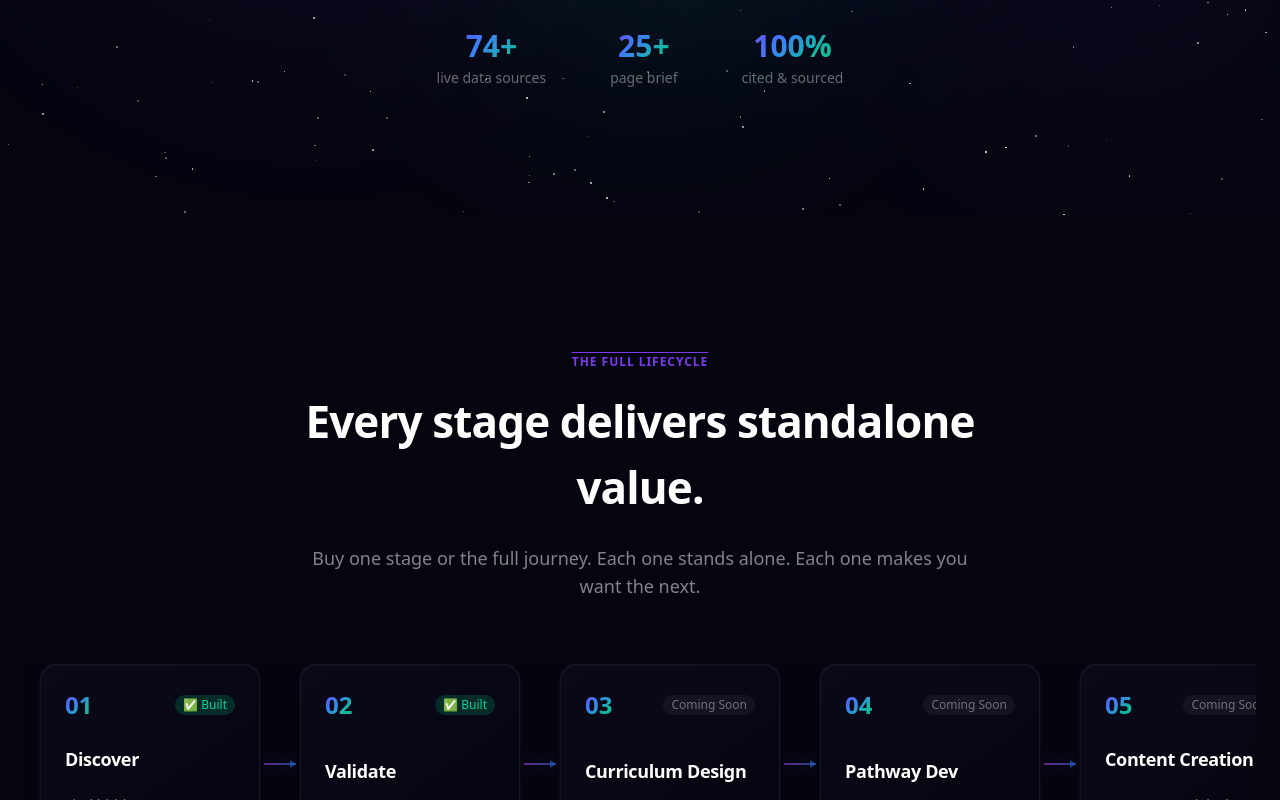
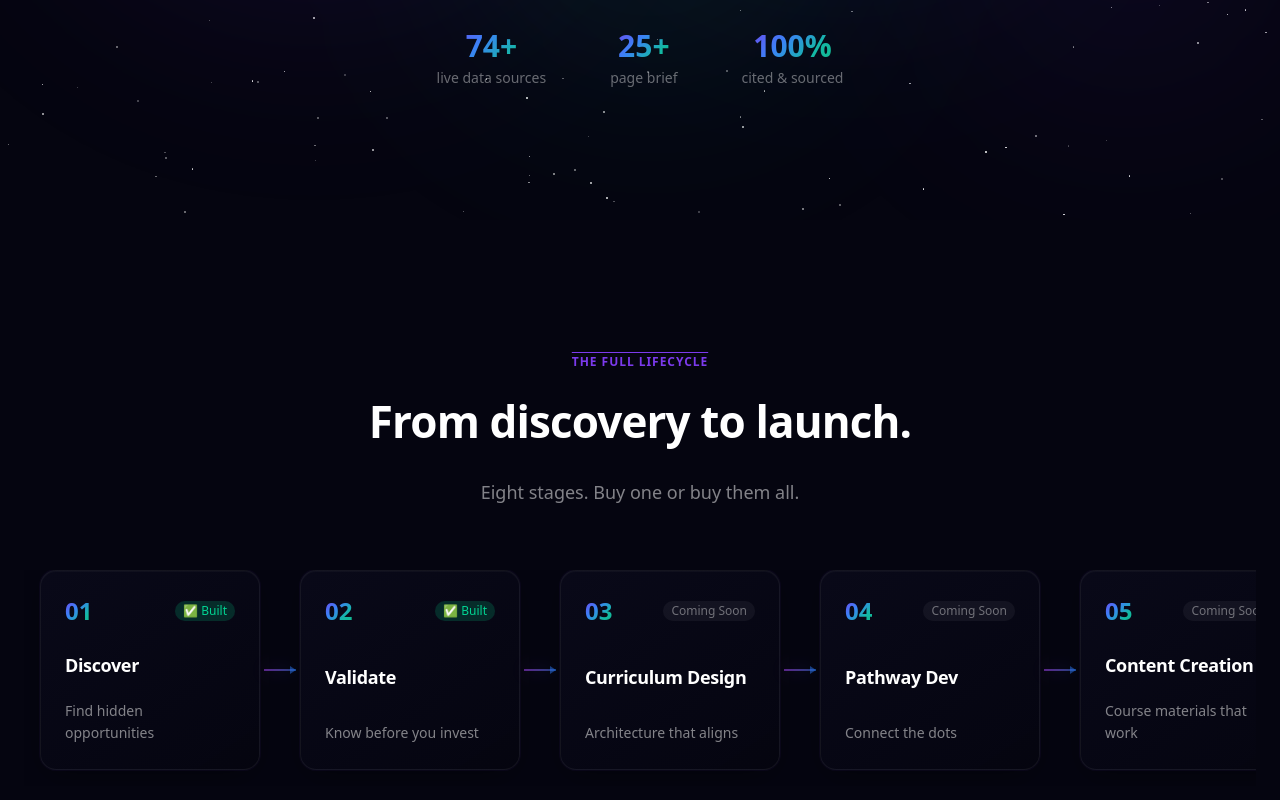
Before and after one commit to wspanic201/workforce-intelligence, a Next.js app: page / in a window 1280 px wide. Shown: the part 500-1300 px from the top of the page. Built offline with nearby package versions, Linux system fonts and the light colour scheme.

Commit message:
tighten pipeline section copy

```diff
--- a/app/page.tsx
+++ b/app/page.tsx
@@ -85,13 +85,12 @@ export default function HomePage() {
               className="font-heading font-bold text-white mx-auto max-w-3xl"
               style={{ fontSize: 'clamp(1.75rem, 3vw + 0.5rem, 2.75rem)' }}
             >
-              Every stage delivers standalone value.
+              From discovery to launch.
             </h2>
           </AnimateOnScroll>
           <AnimateOnScroll variant="fade-up" delay={200} className="text-center mb-16">
             <p className="text-white/50 text-lg max-w-2xl mx-auto">
-              Buy one stage or the full journey. Each one stands alone.
-              Each one makes you want the next.
+              Eight stages. Buy one or buy them all.
             </p>
           </AnimateOnScroll>
 
```
